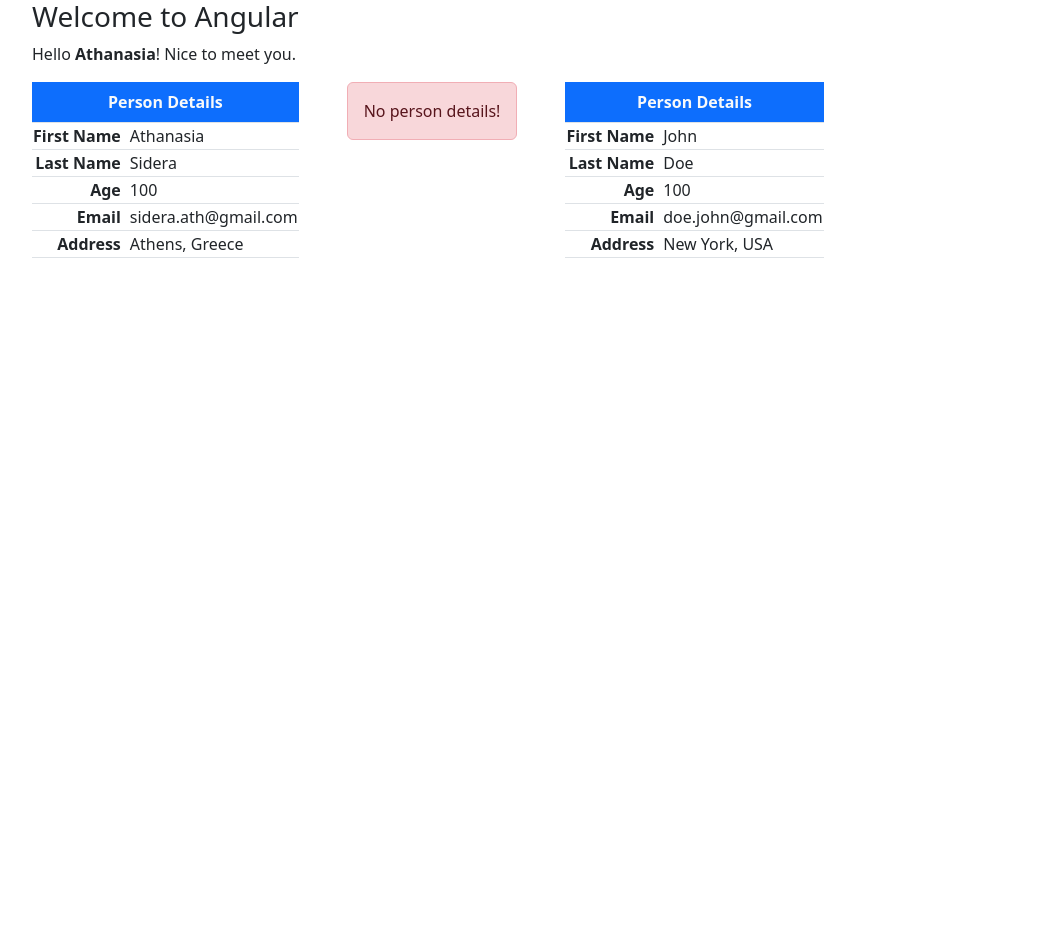
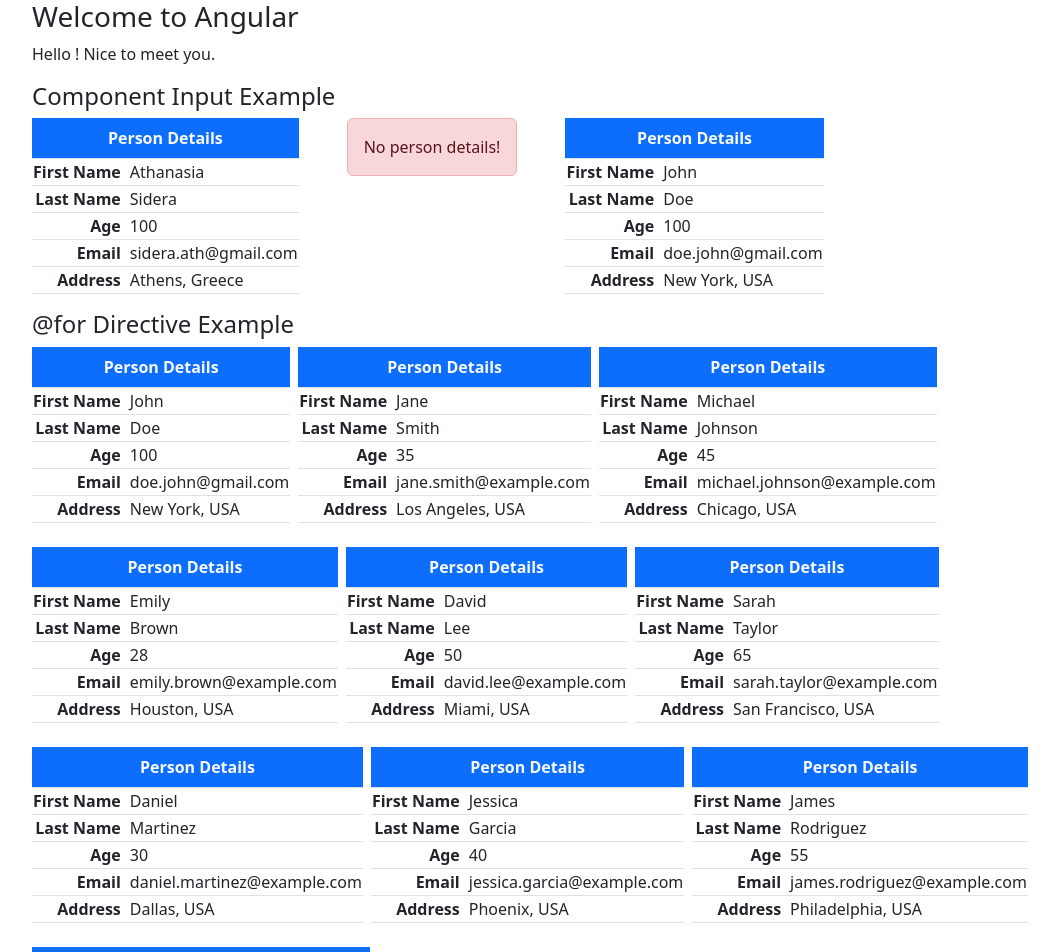
Before and after one commit to a8anasia/Angular-introduction, an Angular app in the folder angular-introduction/: page / in a window 1280 px wide. Shown: the top 952 px of the page, without its empty margins (50-1109 px from the left). Before the commit the page ends 800 px from the top, so only its background shows below. Built offline with nearby package versions, Linux system fonts and the light colour scheme.

Commit message:
@for directive

```diff
--- a/angular-introduction/src/app/app.component.html
+++ b/angular-introduction/src/app/app.component.html
@@ -1,6 +1,8 @@
 <div class="container">
 <h3>Welcome to Angular</h3>
 <p>Hello <strong>{{name}}</strong>! Nice to meet you.</p>
+
+<h4>Component Input Example</h4>
 
 <div class="d-flex gap-5 text-nowrap">
     <app-person-table [person] = "person0"></app-person-table>
@@ -8,4 +10,11 @@
     <app-person-table [person] = "person1"></app-person-table>
 </div>
 
+<h4>{{"@for"}} Directive Example</h4>
+
+    <div class="d-flex flex-wrap text-nowrap gap-2">
+        @for (user of users; track user) {
+            <app-person-table [person]="user"></app-person-table>
+        }
+    </div>
 </div>
--- a/angular-introduction/src/app/app.component.ts
+++ b/angular-introduction/src/app/app.component.ts
@@ -1,5 +1,6 @@
 import { Component } from '@angular/core';
 import { PersonTableComponent } from './components/person-table/person-table.component';
+import { Person } from './shared/interfaces/person';
 
 @Component({
   selector: 'app-root',
@@ -9,9 +10,9 @@ import { PersonTableComponent } from './components/person-table/person-table.com
   styleUrl: './app.component.css'
 })
 export class AppComponent {
-  name = 'Athanasia'
+  name : "Athanasia"
 
-  person0 = {
+  person0: Person = {
     givenName: 'Athanasia',
     surName: 'Sidera',
     age: 100,
@@ -19,11 +20,85 @@ export class AppComponent {
     address: "Athens, Greece"
   }
 
-  person1 = {
+  person1: Person =  {
     givenName: 'John',
     surName: 'Doe',
     age: 100,
     email: 'doe.john@gmail.com',
     address: "New York, USA"
   }
+
+  users: Person[] = [
+    {
+      givenName: 'John',
+      surName: 'Doe',
+      age: 100,
+      email: 'doe.john@gmail.com',
+      address: "New York, USA"
+    },
+    {
+      givenName: 'Jane',
+      surName: 'Smith',
+      age: 35,
+      email: 'jane.smith@example.com',
+      address: "Los Angeles, USA"
+    },
+    {
+      givenName: 'Michael',
+      surName: 'Johnson',
+      age: 45,
+      email: 'michael.johnson@example.com',
+      address: "Chicago, USA"
+    },
+    {
+      givenName: 'Emily',
+      surName: 'Brown',
+      age: 28,
+      email: 'emily.brown@example.com',
+      address: "Houston, USA"
+    },
+    {
+      givenName: 'David',
+      surName: 'Lee',
+      age: 50,
+      email: 'david.lee@example.com',
+      address: "Miami, USA"
+    },
+    {
+      givenName: 'Sarah',
+      surName: 'Taylor',
+      age: 65,
+      email: 'sarah.taylor@example.com',
+      address: "San Francisco, USA"
+    },
+    {
+      givenName: 'Daniel',
+      surName: 'Martinez',
+      age: 30,
+      email: 'daniel.martinez@example.com',
+      address: "Dallas, USA"
+    },
+    {
+      givenName: 'Jessica',
+      surName: 'Garcia',
+      age: 40,
+      email: 'jessica.garcia@example.com',
+      address: "Phoenix, USA"
+    },
+    {
+      givenName: 'James',
+      surName: 'Rodriguez',
+      age: 55,
+      email: 'james.rodriguez@example.com',
+      address: "Philadelphia, USA"
+    },
+    {
+      givenName: 'Olivia',
+      surName: 'Hernandez',
+      age: 22,
+      email: 'olivia.hernandez@example.com',
+      address: "San Antonio, USA"
+    }
+  ];
+
 }
--- a/angular-introduction/src/app/components/person-table/person-table.component.html
+++ b/angular-introduction/src/app/components/person-table/person-table.component.html
@@ -5,7 +5,7 @@
 }@else{
 
 
-<table class="table table-bordered w-50">
+<table class="table table-bordered">
     <caption class="caption-top fw-bold bg-primary text-light text-center">
       Person Details
     </caption>
```
Also changed, not shown: 1 other file (tests, documents, lock files or other folders).
